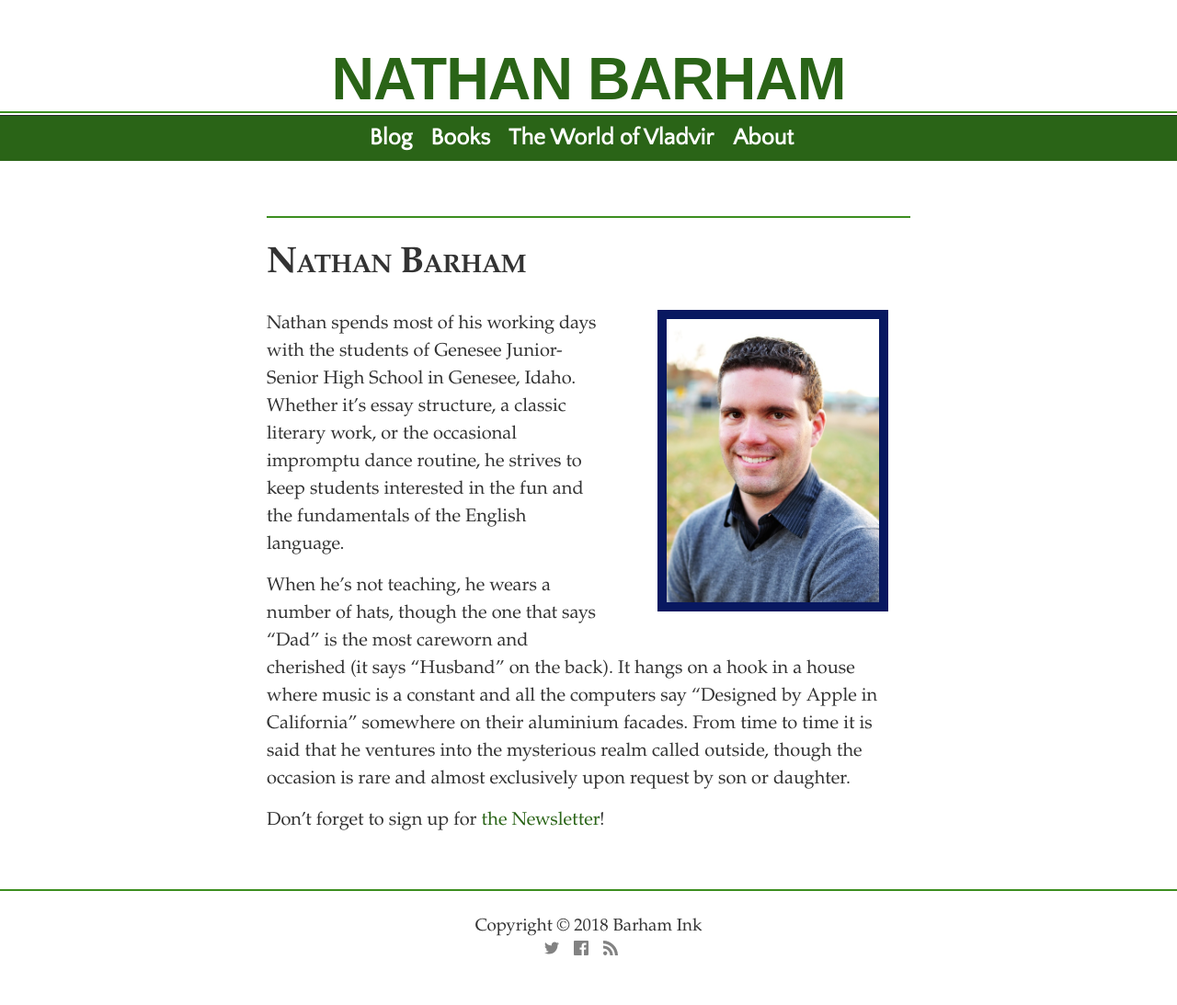
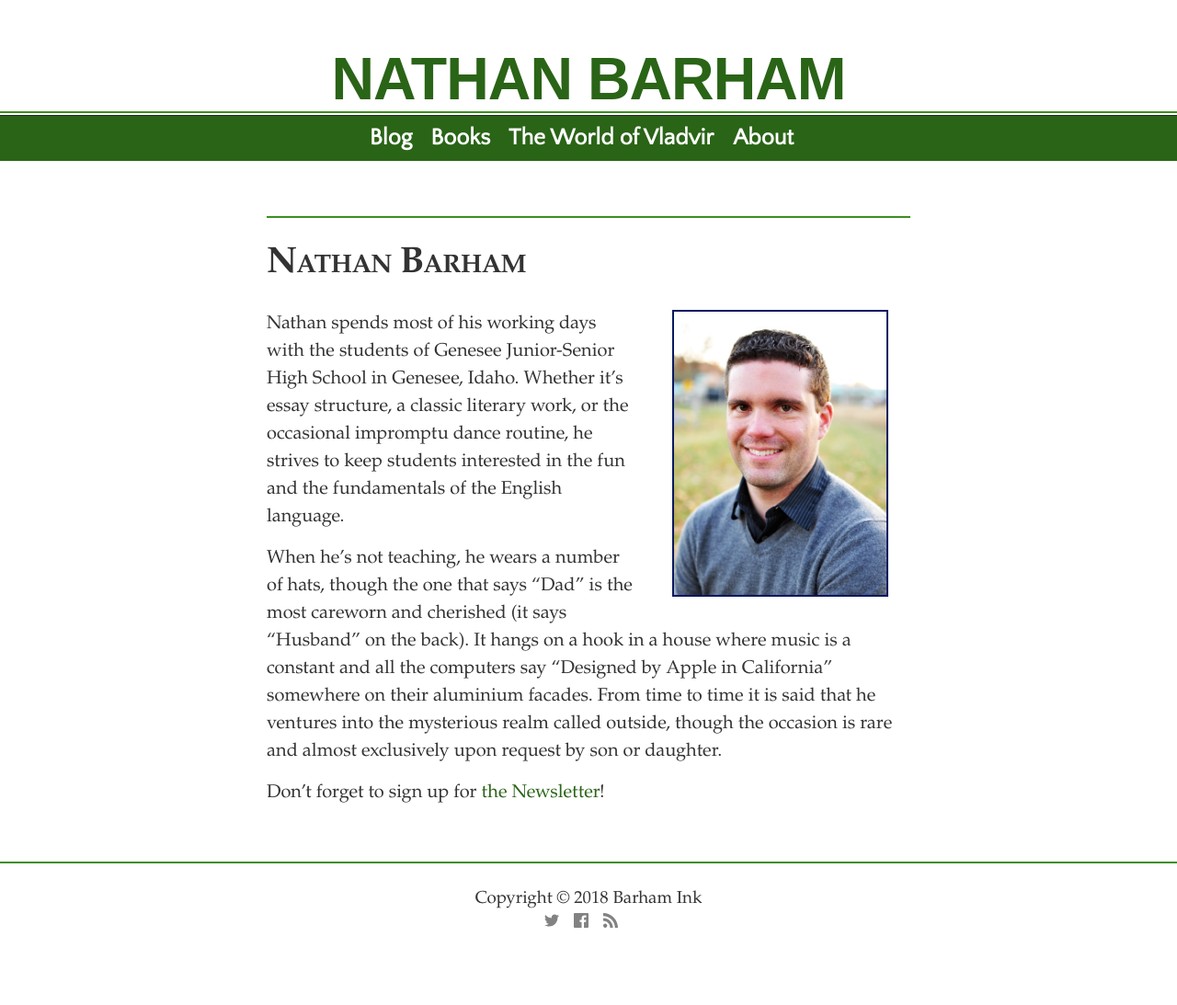
Before and after one commit to NateBarham/natebarham.github.io, a Jekyll site: the page built from about.md, in a window 1280 px wide. Shown: the whole page at 92% size. Built offline with Jekyll 4.4.1, drawn with Linux system fonts in a browser that asks for light colours; some web fonts are replaced; after the commit the page ends 1063 px from its top, so only the background shows below that.

Commit message:
image behavior
border
text wrap on about.md

```diff
--- a/_sass/minima/_base.scss
+++ b/_sass/minima/_base.scss
@@ -56,7 +56,7 @@ main {
  */
 img {
   max-width: 33%;
-  padding: 10px;
+  padding: 2px;
   vertical-align: middle;
   background: #081860;
 
--- a/about.md
+++ b/about.md
@@ -4,7 +4,7 @@ title: Nathan Barham
 permalink: /about/
 ---
 
-![Author Photo](/assets/images/nathan barham.jpg){:style="float: right; margin: 0 24px 18px 64px;"}
+![Author Photo](/assets/images/nathan barham.jpg){:style="float: right; margin: 0 24px 18px 42px;"}
 Nathan spends most of his working days with the students of Genesee Junior-Senior High School in Genesee, Idaho. Whether it’s essay structure, a classic literary work, or the occasional impromptu dance routine, he strives to keep students interested in the fun and the fundamentals of the English language.
 
 When he’s not teaching, he wears a number of hats, though the one that says “Dad” is the most careworn and cherished (it says “Husband” on the back). It hangs on a hook in a house where music is a constant and all the computers say “Designed by Apple in California” somewhere on their aluminium facades. From time to time it is said that he ventures into the mysterious realm called outside, though the occasion is rare and almost exclusively upon request by son or daughter.
```
Also changed, not shown: 3 other files.
